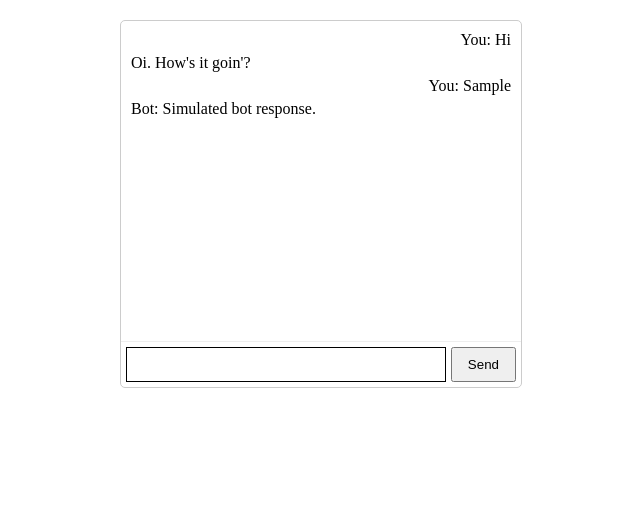
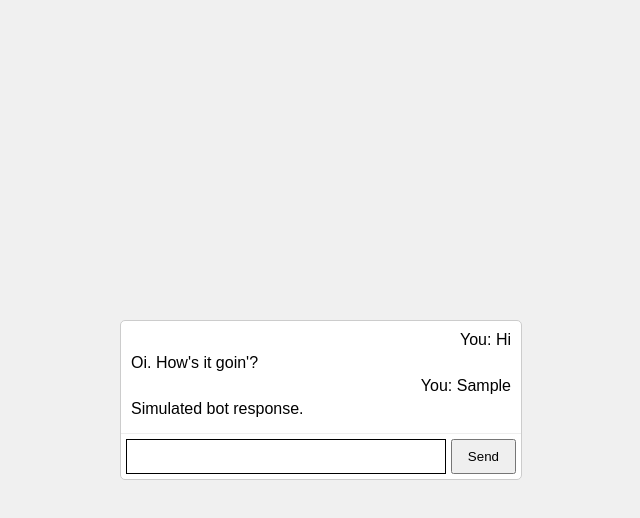
Before and after one commit to xak1234/Huntley, a website: page index.html in a window 1280 px wide. Both pictures are taken after typing "Sample" into the empty fields and a click on the button "Send". Shown: the whole page, without its empty margins (319-959 px from the left). Drawn offline with Linux system fonts and the light colour scheme.

Commit message:
Update index.html - white it was

```diff
--- a/index.html
+++ b/index.html
@@ -4,7 +4,81 @@
     <meta charset="UTF-8">
     <meta name="viewport" content="width=device-width, initial-scale=1.0">
     <title>Huntley Simulator</title>
-    <link rel="stylesheet" href="styles.css"> </head>
+    <style>
+        body {
+            font-family: sans-serif;
+            margin: 0;
+            display: flex;
+            justify-content: center;
+            align-items: center;
+            min-height: 100vh;
+            background-color: #f0f0f0; /* Optional background color for the page */
+        }
+
+        .chat-container {
+            width: 400px;
+            border: 1px solid #ccc;
+            border-radius: 5px;
+            overflow: hidden;
+            background-color: #fff; /* Optional background for the chat container */
+            display: flex;
+            flex-direction: column;
+        }
+
+        #chatWindow {
+            flex-grow: 1;
+            padding: 10px;
+            overflow-y: auto;
+            background-color: transparent !important; /* Transparent chat window */
+        }
+
+        .user-message {
+            text-align: right;
+            margin-bottom: 5px;
+        }
+
+        .bot-message {
+            text-align: left;
+            margin-bottom: 5px;
+        }
+
+        .input-area {
+            display: flex;
+            padding: 5px;
+            border-top: 1px solid #eee;
+        }
+
+        #inputBox {
+            flex-grow: 1;
+            padding: 8px;
+            border: 1px solid black; /* Thin black border */
+            background-color: transparent; /* Transparent input background */
+            margin-right: 5px;
+        }
+
+        #inputBox::placeholder {
+            white-space: pre-wrap !important;
+        }
+
+        #inputBox::placeholder::before {
+            content: "Huntley Simulator" !important;
+            font-size: 0.9em !important;
+            display: block !important;
+        }
+
+        #inputBox::placeholder::after {
+            content: "Bonus pack - Includes Maxine Carr and additional murder" !important;
+            font-size: 0.6em !important;
+            color: #888 !important;
+            display: block !important;
+        }
+
+        #sendButton {
+            padding: 8px 15px;
+            cursor: pointer;
+        }
+    </style>
+</head>
 <body>
     <div class="chat-container">
         <div id="chatWindow" class="chat-window">
@@ -18,21 +92,19 @@
     </div>
 
     <script>
-        // JavaScript for handling user input and displaying messages
-        // (This part is not directly related to the CSS changes)
         const inputBox = document.getElementById('inputBox');
         const chatWindow = document.getElementById('chatWindow');
         const sendButton = document.getElementById('sendButton');
 
-        // Example: Sending a message
         sendButton.addEventListener('click', () => {
             const message = inputBox.value;
             if (message.trim() !== '') {
                 appendMessage('You:', message, 'user-message');
                 inputBox.value = '';
-                // Simulate bot response (you'll need your actual bot logic here)
+                // Simulate bot response (replace with your actual bot logic)
                 setTimeout(() => {
-                    appendMessage('Bot:', "Simulated bot response.", 'bot-message');
+                    // Remove "Bot:" prefix here
+                    appendMessage('', "Simulated bot response.", 'bot-message');
                 }, 500);
             }
         });
@@ -40,9 +112,9 @@
         function appendMessage(sender, text, className) {
             const messageDiv = document.createElement('div');
             messageDiv.classList.add(className);
-            messageDiv.textContent = `${sender} ${text}`;
+            messageDiv.textContent = `${sender} ${text}`.trimStart(); // Remove leading space if sender is empty
             chatWindow.appendChild(messageDiv);
-            chatWindow.scrollTop = chatWindow.scrollHeight; // Scroll to the bottom
+            chatWindow.scrollTop = chatWindow.scrollHeight;
         }
     </script>
 </body>
```
